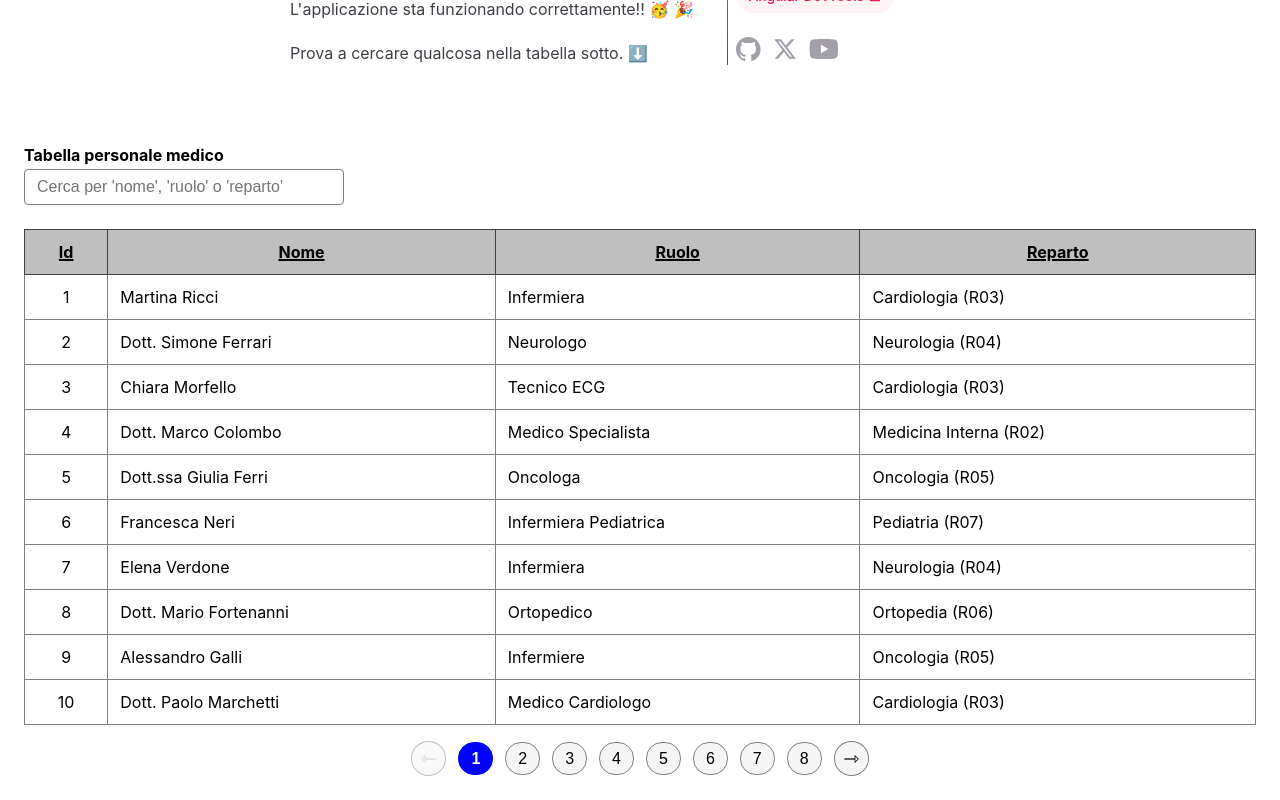
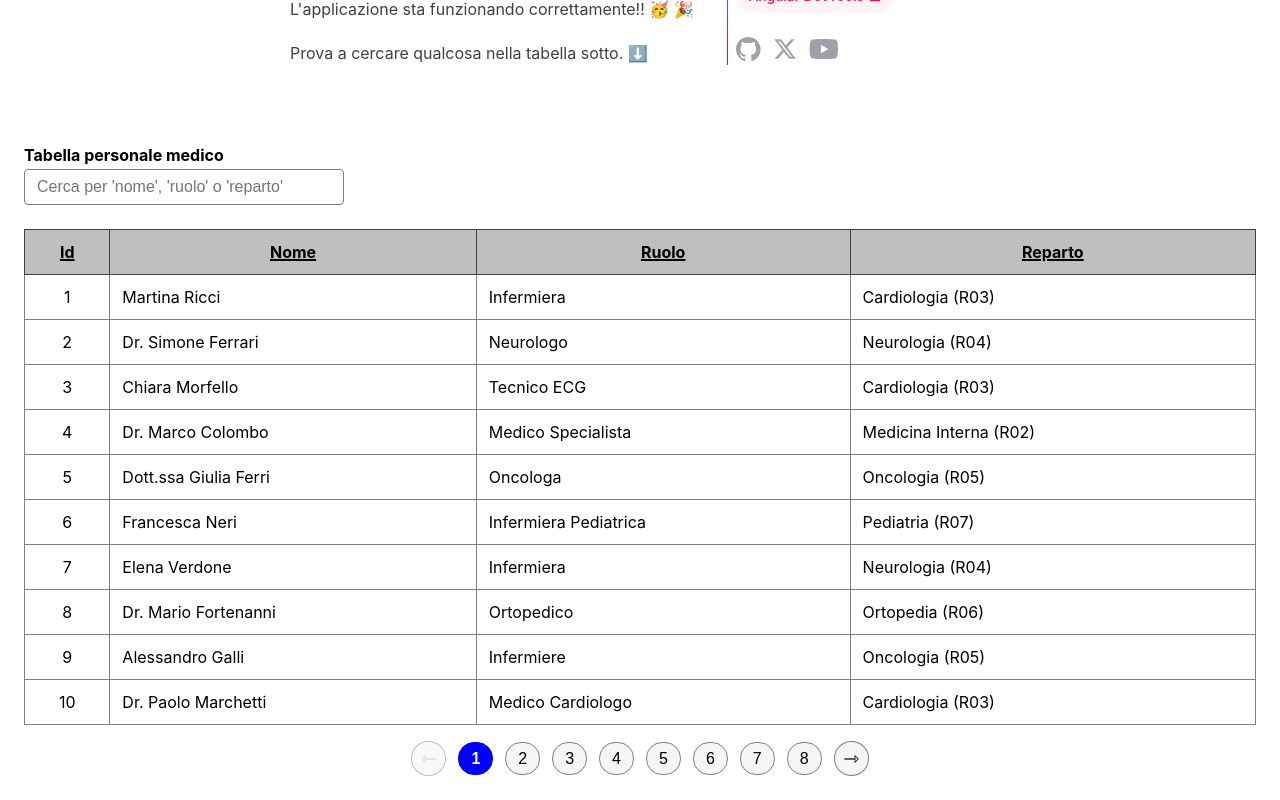
Before and after one commit to M1kYbaD/medical-staff-app, an Angular app: page /staff in a window 1280 px wide. Shown: the part 317-1117 px from the top of the page. Built offline with nearby package versions, Linux system fonts and the light colour scheme.

Commit message:
update staff - renamed dott. to dr.

```diff
--- a/src/features/staff/staff.component.ts
+++ b/src/features/staff/staff.component.ts
@@ -232,28 +232,28 @@ export class StaffComponent {
       role: 'Infermiera',
       department: 'Cardiologia (R03)',
     },
-    { id: 2, name: 'Dott. Simone Ferrari', role: 'Neurologo', department: 'Neurologia (R04)' },
+    { id: 2, name: 'Dr. Simone Ferrari', role: 'Neurologo', department: 'Neurologia (R04)' },
     { id: 3, name: 'Chiara Morfello', role: 'Tecnico ECG', department: 'Cardiologia (R03)' },
     {
       id: 4,
-      name: 'Dott. Marco Colombo',
+      name: 'Dr. Marco Colombo',
       role: 'Medico Specialista',
       department: 'Medicina Interna (R02)',
     },
     { id: 5, name: 'Dott.ssa Giulia Ferri', role: 'Oncologa', department: 'Oncologia (R05)' },
     { id: 6, name: 'Francesca Neri', role: 'Infermiera Pediatrica', department: 'Pediatria (R07)' },
     { id: 7, name: 'Elena Verdone', role: 'Infermiera', department: 'Neurologia (R04)' },
-    { id: 8, name: 'Dott. Mario Fortenanni', role: 'Ortopedico', department: 'Ortopedia (R06)' },
+    { id: 8, name: 'Dr. Mario Fortenanni', role: 'Ortopedico', department: 'Ortopedia (R06)' },
     { id: 9, name: 'Alessandro Galli', role: 'Infermiere', department: 'Oncologia (R05)' },
     {
       id: 10,
-      name: 'Dott. Paolo Marchetti',
+      name: 'Dr. Paolo Marchetti',
       role: 'Medico Cardiologo',
       department: 'Cardiologia (R03)',
     },
     {
       id: 11,
-      name: 'Dott. Davide Fontana',
+      name: 'Dr. Davide Fontana',
       role: 'Assistente Ortopedico',
       department: 'Ortopedia (R06)',
     },
@@ -279,14 +279,14 @@ export class StaffComponent {
     },
     {
       id: 17,
-      name: 'Dott. Davide Sala',
+      name: 'Dr. Davide Sala',
       role: 'Chirurgo Ortopedico',
       department: 'Ortopedia (R06)',
     },
     { id: 18, name: 'Valerio Romano', role: 'Infermiere', department: 'Medicina Interna (R02)' },
     {
       id: 19,
-      name: 'Dott. Francesco Conti',
+      name: 'Dr. Francesco Conti',
       role: 'Emodinamista',
       department: 'Cardiologia (R03)',
     },
@@ -346,7 +346,7 @@ export class StaffComponent {
     },
     {
       id: 39,
-      name: 'Dott. Enrico Lombardi',
+      name: 'Dr. Enrico Lombardi',
       role: 'Epatologo',
       department: 'Gastroenterologia (R08)',
     },
@@ -424,7 +424,7 @@ export class StaffComponent {
     { id: 60, name: 'Vanessa Daino', role: 'Segreteria Reparto', department: 'Neurologia (R04)' },
     {
       id: 61,
-      name: 'Dott. George William Russell',
+      name: 'Dr. George William Russell',
       role: 'Chirurgo Generale',
       department: 'Chirurgia Generale (R10)',
     },
@@ -449,7 +449,7 @@ export class StaffComponent {
     { id: 65, name: 'Dario Cusino', role: 'OSS', department: 'Chirurgia Generale (R10)' },
     {
       id: 66,
-      name: 'Dott. Leonardo Passarino',
+      name: 'Dr. Leonardo Passarino',
       role: 'Assistente Neurologo',
       department: 'Neurologia (R04)',
     },
```
